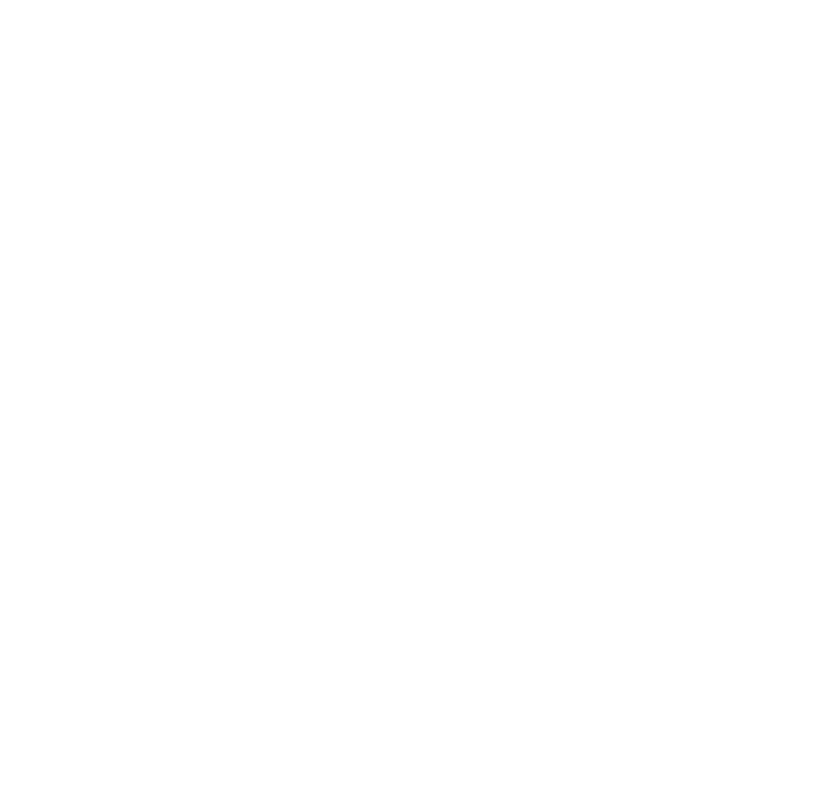
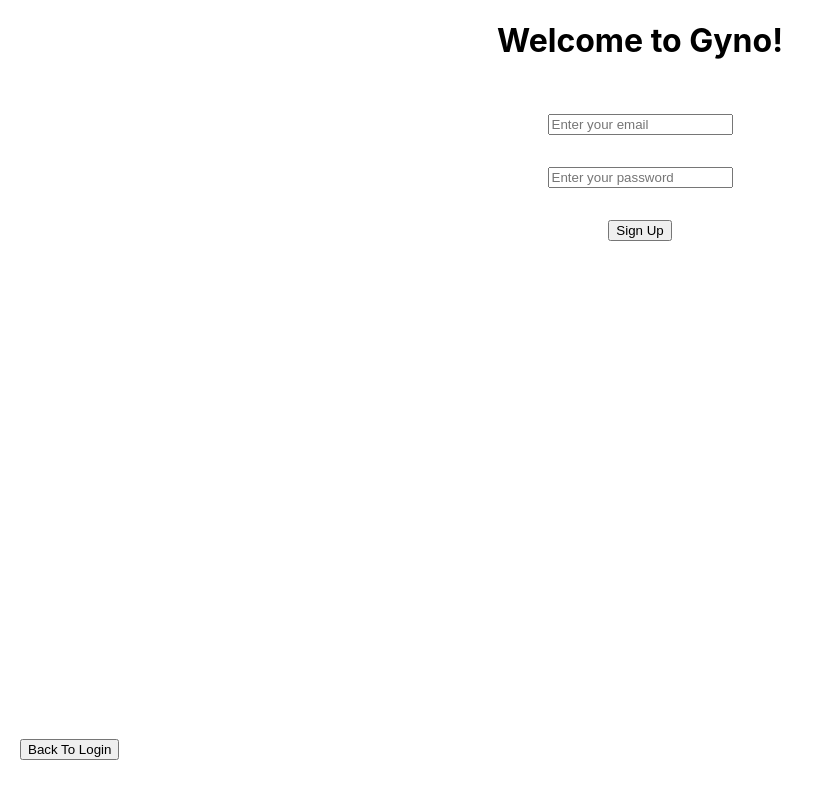
Before and after one commit to kylarhuynh/senior-project, a React (Create React App) app in the folder client/: page /signup in a window 1280 px wide. Before the commit this address had no page. Shown: the whole page, without its empty margins (0-824 px from the left). Built offline with nearby package versions, Linux system fonts and the light colour scheme.

Commit message:
added user auth and login

```diff
--- a/client/src/App.js
+++ b/client/src/App.js
@@ -8,6 +8,7 @@ import BuildWorkoutPage from './pages/workouts/buildworkout.tsx';
 import ViewPastPage from './pages/workouts/viewpastworkouts.tsx';
 import PremadeWorkoutsPage from './pages/workouts/premadeworkouts.tsx';
 import FreeWorkout from './pages/workouts/freeworkout.tsx';
+import SignUpPage from './pages/signup.tsx';
 
 function App() {
   return (
@@ -15,6 +16,7 @@ function App() {
       <Routes>
         <Route path="/" element={<Navigate to="/login" replace />} /> {/* Redirect from / to /login */}
         <Route path="/login" element={<LoginPage />} />  {/* LoginPage route */}
+        <Route path="/signup" element={<SignUpPage />} />  {/* LoginPage route */}
         <Route path="/home" element={<HomePage />} />  {/* HomePage route */}
         <Route path="/workouthome" element={<WorkoutHome />} />
         <Route path="/calorieshome" element={<CaloriesHome />} />
--- /dev/null
+++ b/client/src/lib/supabaseClient.js
@@ -0,0 +1,6 @@
+import { createClient } from "@supabase/supabase-js";
+
+const SUPABASE_URL = "https://efdofywlcuvfmdqugldj.supabase.co";
+const SUPABASE_ANON_KEY = "eyJhbGciOiJIUzI1NiIsInR5cCI6IkpXVCJ9.eyJpc3MiOiJzdXBhYmFzZSIsInJlZiI6ImVmZG9meXdsY3V2Zm1kcXVnbGRqIiwicm9sZSI6ImFub24iLCJpYXQiOjE3Mzg4MjMzODQsImV4cCI6MjA1NDM5OTM4NH0.-dYuMLi8IMckaiw_P7xmqsX8_8jI7OQR3rAM1JGGbPU";
+
+export const supabase = createClient(SUPABASE_URL, SUPABASE_ANON_KEY);
--- a/client/src/pages/login.tsx
+++ b/client/src/pages/login.tsx
@@ -1,12 +1,34 @@
-import React from 'react';
+import React, { useState } from "react";
 import { useNavigate } from 'react-router-dom'; // Correct import
+import { supabase } from "../lib/supabaseClient";
+
 
 const LoginPage = () => {
+    const [email, setEmail] = useState("");
+    const [password, setPassword] = useState("");
+    const [error, setError] = useState(false); // To track error visibility
+    const [message, setMessage] = useState("");
+
     const navigate = useNavigate(); // Initialize navigate
 
-    const handleLoginButton = () => {
-        navigate('/home');  // Navigate to Home page
+    const handleLoginButton = async () => {
+        const { data, error } = await supabase.auth.signInWithPassword({ email, password });
+
+        if (error) {
+            setError(true); // Set error to true to show the error message
+            setMessage(error.message); // Set the error message
+        } else {
+            setError(false); // No error, so hide the message
+            setMessage("Login successful!");
+            navigate("/home"); // Redirect to home page
+        }
     };
+
+    const handleSignUpButton = () => {
+        navigate('/signup');  // Navigate to Home page
+    };
+
+
 
     return (
         <div className= 'centeritems'>
@@ -14,8 +36,24 @@ const LoginPage = () => {
             <h1 className='heading'>
                 Welcome to Gyno!
             </h1>
+            <input
+                type="email"
+                placeholder="Enter your email"
+                value={email}
+                onChange={(e) => setEmail(e.target.value)}
+            />
+            <input
+                type="password"
+                placeholder="Enter your password"
+                value={password}
+                onChange={(e) => setPassword(e.target.value)}
+            />
+            {error && <p className="error-message">{message}</p>}
             <button onClick={handleLoginButton}>
                 Login
+            </button>
+            <button onClick={handleSignUpButton}>
+                Sign Up
             </button>
         </div>
     );
--- /dev/null
+++ b/client/src/pages/signup.tsx
@@ -0,0 +1,55 @@
+import React, { useState } from "react";
+import { useNavigate } from "react-router-dom";
+import { supabase } from "../lib/supabaseClient";
+
+const SignUpPage = () => {
+    const navigate = useNavigate();
+    const [email, setEmail] = useState("");
+    const [password, setPassword] = useState("");
+    const [message, setMessage] = useState("");
+
+    const handleSignUp = async () => {
+        const { data, error } = await supabase.auth.signUp({
+            email,
+            password,
+        });
+
+        if (error) {
+            setMessage(`Signup Error: ${error.message}`);
+        } else {
+            setMessage("Signup successful! Check your email for confirmation.");
+            navigate("/home"); // Redirect after successful signup
+        }
+    };
+
+    const handleBackButton = () => {
+        navigate("/login");
+    };
+
+    return (
+        <div className='centeritems'>
+            <h1 className='heading'>Welcome to Gyno!</h1>
+            <input
+                type="email"
+                placeholder="Enter your email"
+                value={email}
+                onChange={(e) => setEmail(e.target.value)}
+            />
+            <input
+                type="password"
+                placeholder="Enter your password"
+                value={password}
+                onChange={(e) => setPassword(e.target.value)}
+            />
+            <button onClick={handleSignUp}>
+                Sign Up
+            </button>
+            <button onClick={handleBackButton} className="fixed-bottom-left">
+                Back To Login
+            </button>
+            {message && <p>{message}</p>}
+        </div>
+    );
+};
+
+export default SignUpPage;
--- /dev/null
+++ b/package.json
@@ -0,0 +1,5 @@
+{
+  "dependencies": {
+    "@supabase/supabase-js": "^2.48.1"
+  }
+}
```
Also changed, not shown: client/src/api/signUp.js (added), 1 other file (tests, documents, lock files or other folders).
